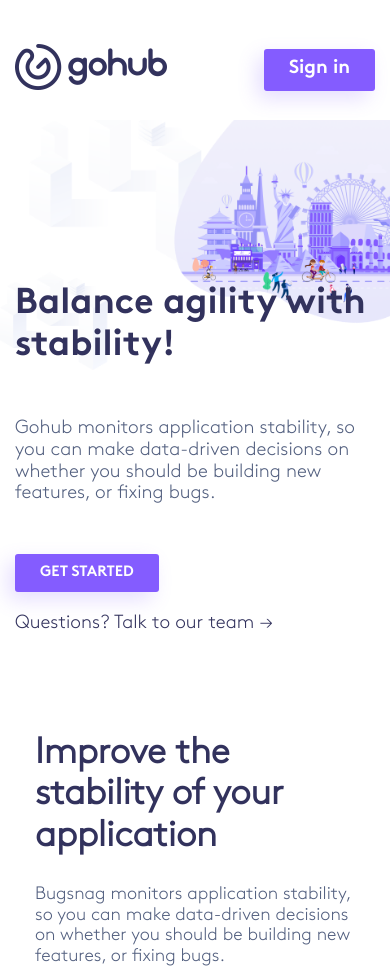
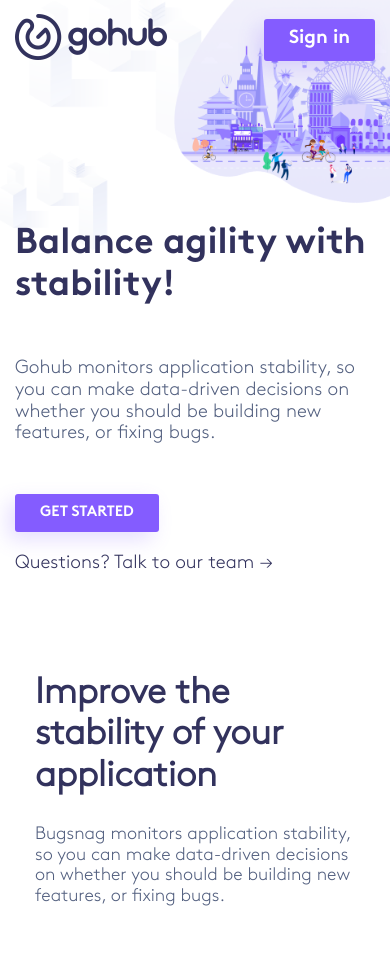
Before and after one commit to TimofeevVlad/gohub, a plain HTML site: page index.html in a window 390 px wide. Shown: the top 970 px of the page. Drawn offline with Linux system fonts and the light colour scheme.

Commit message:
Исправлено поведение фона при маленьких размерах

```diff
--- a/sass/_interface.sass
+++ b/sass/_interface.sass
@@ -22,5 +22,4 @@ body
 
 @media (max-width: 1200px)
   body
-    background-position-y: 120px
     background-size: contain
--- a/sass/blocks/_navbar.sass
+++ b/sass/blocks/_navbar.sass
@@ -2,7 +2,7 @@
   &-wrap
     display: flex
     align-items: center
-    min-height: 140px
+    height: 140px
     justify-content: space-between
   &__logo
     margin-right: 20px
@@ -21,6 +21,12 @@
     +bold
     font-size: 19px
     color: $text-color
+
+@media (max-width: 1200px)
+  .navbar
+    &-wrap
+      height: 80px
+
 @media (max-width: 768px)
   .menu
     &__list
```
Also changed, not shown: css/style.css, 1 other file.
